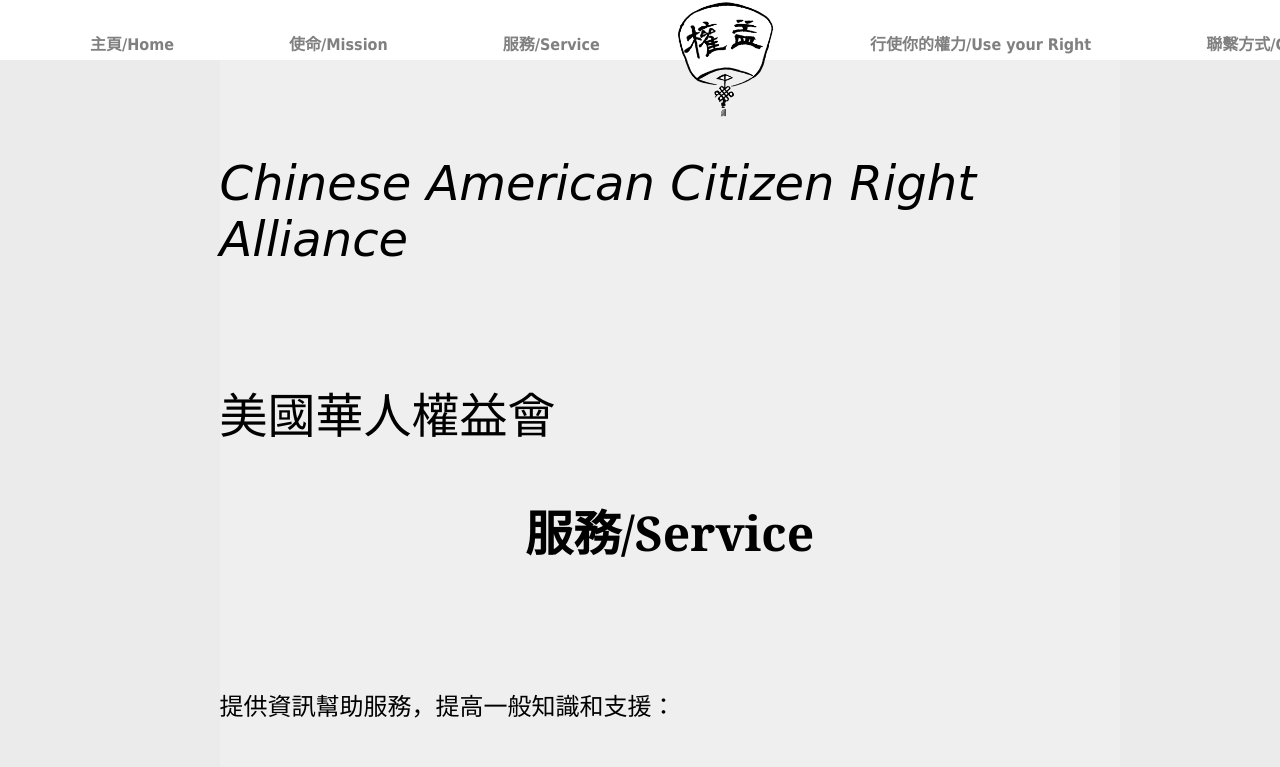
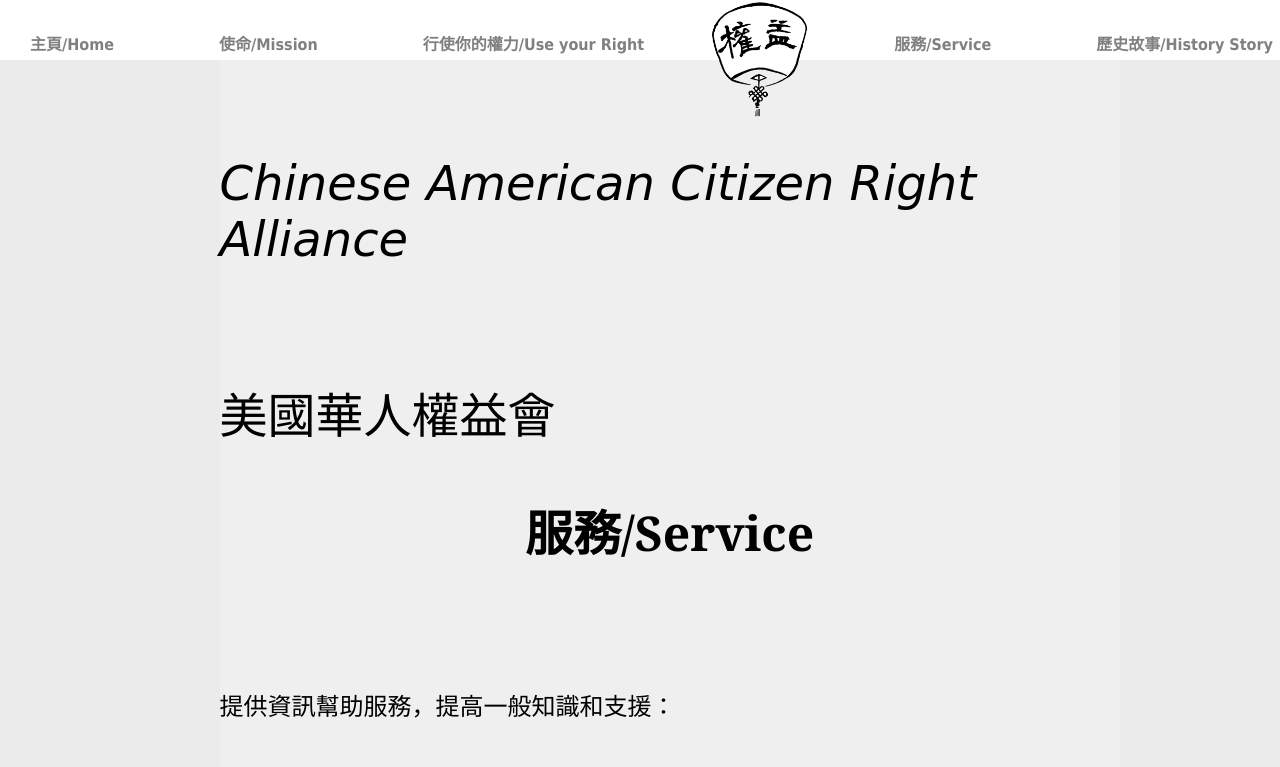
Before and after one commit to theLauA/cacraus, a plain HTML site: page servicepage.html in a window 1280 px wide. Shown: the top 767 px of the page. Drawn offline with nearby package versions, Linux system fonts and the light colour scheme.

Commit message:
Update every page to same css progress 8/8/2016

```diff
--- a/css/menuTemp.css
+++ b/css/menuTemp.css
@@ -23,8 +23,8 @@
 
 	font-family: Tahoma, Arial, Helvetica, "Microsoft YaHei New", "Microsoft Yahei", "微软雅黑", 宋体, SimSun, STXihei, "华文细黑", sans-serif;
 	font-weight: 800;
-	min-width:1585px;
-
+	min-width:1580px;
+	width:100%;
 	overflow:visible;
 
 
@@ -42,14 +42,19 @@
 
 }
 
-#secondhalf, #firsthalf, #firstli{
+#secondhalf, #firsthalf{
 		padding-left:0px;
 
 }
 
+#firstli{
+	padding-left:10px;
+}
+
+
 nav img{
 	padding-right:0px;
-	padding-left:50px;
+	padding-left:40px;
 	position:relative;
 	width:100px;
 	height:120px;
@@ -57,7 +62,7 @@
 
 nav ul li{
 	display:inline;
-	padding-left:70px;
+	padding-left:60px;
 }
 
 nav ul li a {
@@ -129,14 +134,16 @@
 	height:200px;
 	background-color:white;
 	vertical-align:baseline;
-
+	float:left;
+	min-width:1400px;
+	width:100%;
 
 }
 
 
 #contactinfo{
 
-	width:70%;
+	width:65%;
 	height:200px;
 	margin:auto;
 	min-width:900px;
--- /dev/null
+++ b/js/menufloat.js
@@ -0,0 +1,6 @@
+
+	$(window).scroll(function(){
+    $('#menu').css({
+        'top': $(this).scrollTop() + 0
+    });
+	});
--- a/servicepage.html
+++ b/servicepage.html
@@ -16,32 +16,34 @@
   </head>
     <body>
 
- <nav id ="menu">
+<nav id ="menu" onscroll="myFunction()">
    <ul id="firsthalf">
-   <li>
+   <li id="firstli">
    <a href="index.html">主頁/Home</a>
    </li>
    <li>
    <a href="missionpage.html">使命/Mission</a>
    </li>
    <li>
-   <a href="servicepage.html">服務/Service</a>
+   <a href="useyourrightpage.html">行使你的權力/Use your Right</a>
    </li>
    </ul>
 
-   <img src="image/Logover1.png" alt ="Cannot Call For Batman Anymore" width="90px" height="80px">
+   <img src="image/Logover1.png" alt ="Cannot Call For Batman anymore" width="90px" height="80px">
 
    <ul id="secondhalf">
    <li>
-   <a href="useyourrightpage.html">行使你的權力/Use your Right</a>
+   <a href="servicepage.html">服務/Service</a>
    </li>
    <li>
-   <a href="contact.html">聯繫方式/Contact Information</a>
+   <a href="storypage.html">歷史故事/History Story</a>
    </li>
-
+	<li>
+	<a href="">資源/Resources</a>
+	</li>
 
    </ul>
-   </nav>
+</nav>
 
 
 
@@ -117,19 +119,7 @@
     </div>
   </div>
 
-  <script>
-
-
-
-	$(window).scroll(function(){
-    $('#menu').css({
-        'top': $(this).scrollTop() + 0
-    });
-	});
-
-
-
-  </script>
+  <script src="js/menufloat.js" type="text/javascript">  </script>
 
   </body>
 </html>
```
Also changed, not shown: css/storypagecss.css (+17 -5 lines), index.html (+4 -16 lines), missionpage.html (+11 -21 lines), storypage.html (+10 -21 lines), useyourrightpage.html (+11 -21 lines), README.md.
